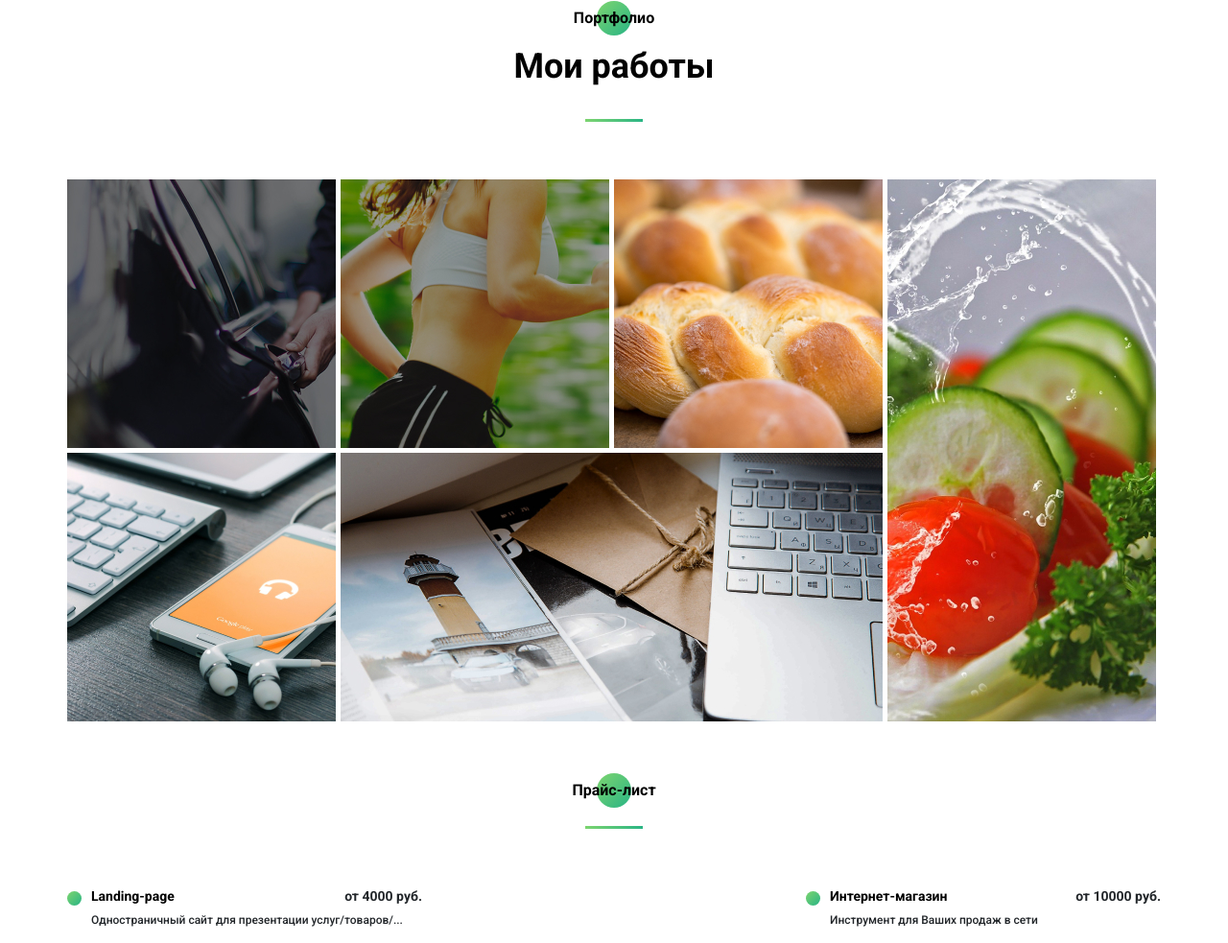
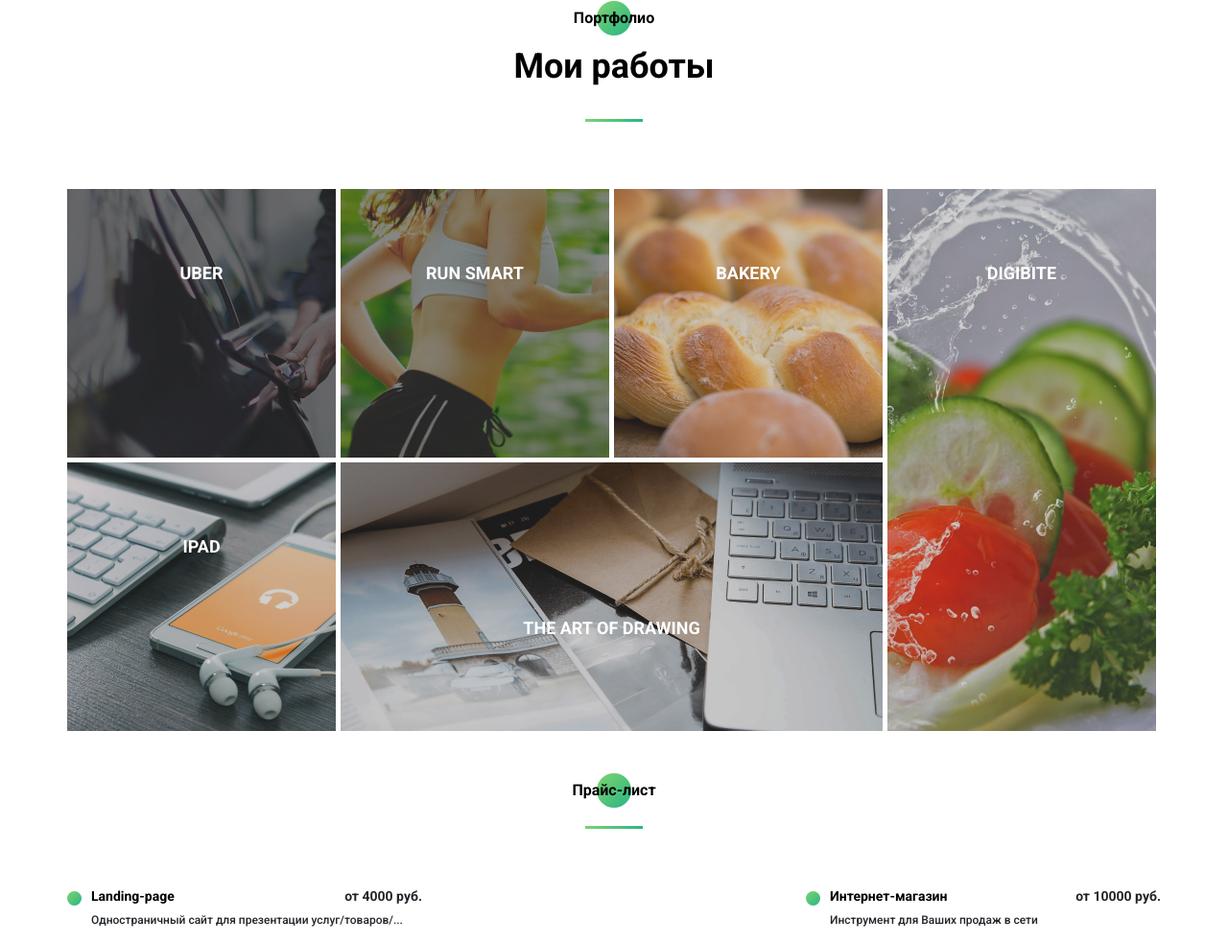
Before and after one commit to Isterya/Portfolio, a website: page src/index.html in a window 1280 px wide. Shown: the part 3534-4517 px from the top of the page at 96% size. Drawn offline with nearby package versions, Linux system fonts and the light colour scheme; files that its build step writes are made by us from their sources; files whose address does not match are found by name.

Commit message:
hover portfolio effect added

```diff
--- a/src/index.html
+++ b/src/index.html
@@ -449,22 +449,62 @@
 
             <div class="portfolio__wrapper">
                <a href="/uber" class="portfolio__item">
-                  <img src="img/works/uber.jpg" alt="uber" />
+                  <figure class="effect-bubba">
+                     <img src="img/works/uber.jpg" alt="uber" />
+                     <figcaption>
+                        <h2>Uber</h2>
+                        <p>Дарим лишь комфорт и лучшие услуги</p>
+                     </figcaption>
+                  </figure>
                </a>
                <a href="/pulse" class="portfolio__item">
-                  <img src="img/works/pulse.jpg" alt="pulse" />
+                  <figure class="effect-bubba">
+                     <img src="img/works/pulse.jpg" alt="pulse" />
+                     <figcaption>
+                        <h2>Run Smart</h2>
+                        <p>Присоединяйся к нам и начни жить активно</p>
+                     </figcaption>
+                  </figure>
                </a>
                <a href="#" class="portfolio__item">
-                  <img src="img/works/bread.jpg" alt="bread" />
+                  <figure class="effect-bubba">
+                     <img src="img/works/bread.jpg" alt="bread" />
+                     <figcaption>
+                        <h2>Bakery</h2>
+                        <p>Самая свежая и лучшая выпечка лишь у нас</p>
+                     </figcaption>
+                  </figure>
                </a>
                <a href="/digibite" class="portfolio__item vertical">
-                  <img src="img/works/food.jpg" alt="food" />
+                  <figure class="effect-bubba">
+                     <picture>
+                        <source media="(max-width: 1200px)" srcset="img/works/min_food.jpg" />
+                        <source media="(min-width: 1201px)" srcset="img/works/food.jpg" />
+                        <img src="img/works/food.jpg" alt="photo" />
+                     </picture>
+                     <figcaption>
+                        <h2>Digibite</h2>
+                        <p>Правильное питание - залог счастливой жизни</p>
+                     </figcaption>
+                  </figure>
                </a>
                <a href="#" class="portfolio__item">
-                  <img src="img/works/ipad.jpg" alt="ipad" />
+                  <figure class="effect-bubba">
+                     <img src="img/works/ipad.jpg" alt="ipad" />
+                     <figcaption>
+                        <h2>Ipad</h2>
+                        <p>Лучшие технологии по приятным ценам</p>
+                     </figcaption>
+                  </figure>
                </a>
                <a href="#" class="portfolio__item horizonal">
-                  <img src="img/works/mac.jpg" alt="mac" />
+                  <figure class="effect-bubba">
+                     <img src="img/works/mac.jpg" alt="mac" />
+                     <figcaption>
+                        <h2>The art of drawing</h2>
+                        <p>Нарисуем всё, что может представить Ваша фантазия</p>
+                     </figcaption>
+                  </figure>
                </a>
             </div>
          </div>
--- a/src/sass/blocks/_portfolio.scss
+++ b/src/sass/blocks/_portfolio.scss
@@ -1,6 +1,7 @@
 .portfolio {
    padding-top: 120px;
    &__wrapper {
+      position: relative;
       margin-top: 60px;
       display: grid;
       grid-template: repeat(2, 280px) / repeat(4, 280px);
@@ -16,14 +17,111 @@
       }
    }
    &__item {
+      position: relative;
       transition: all 0.6s;
-      img {
-         width: 100%;
-         height: 100%;
-         object-fit: cover;
-      }
-      &:hover {
-         transform: scale(1.03);
-      }
+      // img {
+      //    width: 100%;
+      //    height: 100%;
+      //    object-fit: cover;
+      // }
+   }
+   figure {
+      position: relative;
+      overflow: hidden;
+      margin: 10px 0;
+      text-align: center;
+      cursor: pointer;
+   }
+
+   figure figcaption {
+      padding: 2em;
+      color: #fff;
+      text-transform: uppercase;
+      font-size: 12px;
+      backface-visibility: hidden;
+   }
+
+   figure figcaption::before,
+   figure figcaption::after {
+      pointer-events: none;
+   }
+
+   figure figcaption,
+   figure figcaption > a {
+      position: absolute;
+      top: 0;
+      left: 0;
+      width: 100%;
+      height: 100%;
+   }
+
+   figure figcaption > a {
+      z-index: 1000;
+      text-indent: 200%;
+      white-space: nowrap;
+      font-size: 0;
+      opacity: 0;
+   }
+
+   figure.effect-bubba {
+      background: #5e5e5e;
+   }
+
+   figure.effect-bubba img {
+      opacity: 0.7;
+      transition: opacity 0.35s;
+   }
+
+   figure.effect-bubba:hover img {
+      opacity: 0.4;
+   }
+
+   figure.effect-bubba figcaption::before,
+   figure.effect-bubba figcaption::after {
+      position: absolute;
+      top: 30px;
+      right: 30px;
+      bottom: 30px;
+      left: 30px;
+      content: '';
+      opacity: 0;
+      transition: opacity 0.35s, transform 0.35s;
+   }
+
+   figure.effect-bubba figcaption::before {
+      border-top: 1px solid #fff;
+      border-bottom: 1px solid #fff;
+      transform: scale(0, 1);
+   }
+
+   figure.effect-bubba figcaption::after {
+      border-right: 1px solid #fff;
+      border-left: 1px solid #fff;
+      transform: scale(1, 0);
+   }
+
+   figure.effect-bubba h2 {
+      padding-top: 30%;
+      transition: transform 0.35s;
+      transform: translate3d(0, -20px, 0);
+   }
+
+   figure.effect-bubba p {
+      padding: 0 20px;
+      opacity: 0;
+      transition: opacity 0.35s, transform 0.35s;
+      transform: translate3d(0, 20px, 0);
+   }
+
+   figure.effect-bubba:hover figcaption::before,
+   figure.effect-bubba:hover figcaption::after {
+      opacity: 1;
+      transform: scale(1);
+   }
+
+   figure.effect-bubba:hover h2,
+   figure.effect-bubba:hover p {
+      opacity: 1;
+      transform: translate3d(0, 0, 0);
    }
 }
```
Also changed, not shown: src/policy.html (+4 -2 lines), dist/css/style.min.css, dist/img/works/min_food.jpg (added), dist/index.html, dist/policy.html, src/img/works/min_food.jpg (added).
